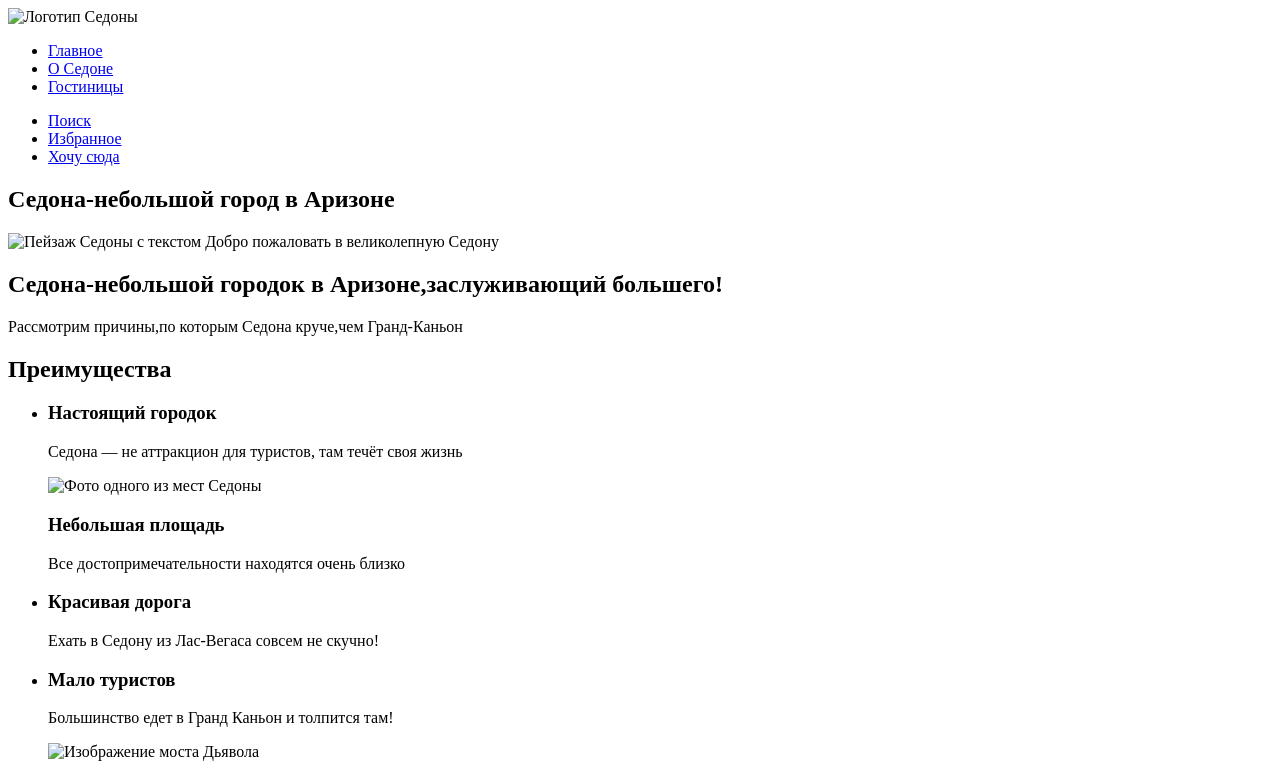
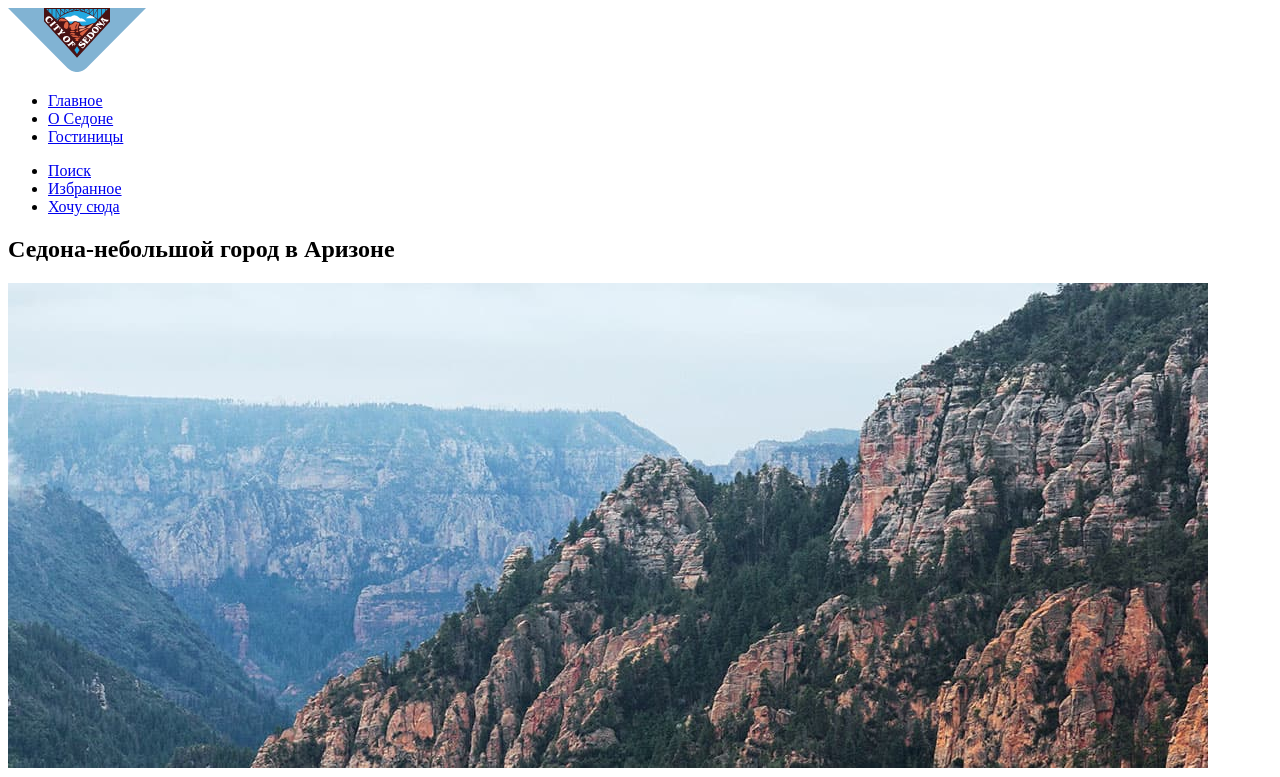
Before and after one commit to htmlacademy-htmlcss/2613569-sedona-2, a plain HTML site: page index.html in a window 1280 px wide. Shown: the top 777 px of the page. Drawn offline with Linux system fonts and the light colour scheme.

Commit message:
Добавляет изображения

```diff
--- a/index.html
+++ b/index.html
@@ -2,12 +2,13 @@
 <html lang="ru">
 <head>
     <meta charset="utf-8">
+    <meta name="viewport" content="width=device-width, initial-scale=1.0" />
     <title>HTML Academy Седона - Nataly Volkova</title>
 </head>
 
 <body>
     <header class="page-header">
-        <img class="logo" src="images/logo.svg" alt="Логотип Седоны" width="138" height="64">
+        <img class="logo" src="images/header/logo.svg" alt="Логотип Седоны" width="138" height="64">
         <nav class="navigation">
             <ul class="navigation-list">
                 <li class="navigation-item">
@@ -44,7 +45,7 @@
     <main class="main-index">
         <section class="main-page">
             <h1 class="visually-hidden">Седона-небольшой город в Аризоне</h1>
-            <img class="logo" src="images/index-background.jpg" alt="Пейзаж Седоны с текстом Добро пожаловать
+            <img class="logo" src="images/main/hero.jpg" alt="Пейзаж Седоны с текстом Добро пожаловать
             в великолепную Седону " width="1200" height="485">
             <h2 class>Седона-небольшой городок в Аризоне,заслуживающий большего!</h2>
             <p> Рассмотрим причины,по которым Седона круче,чем Гранд-Каньон</p>
@@ -55,7 +56,7 @@
                 <li class="advantages-item ">
                     <h3 class="advantages-title">Настоящий городок</h3>
                     <p class="advantages-description">Седона — не аттракцион для туристов, там течёт своя жизнь</p>
-                    <img src="images/photo-1.jpg" alt="Фото одного из мест Седоны" width="800" height="385">
+                    <img src="images/main/photo-1.jpg" alt="Фото одного из мест Седоны" width="800" height="385">
                     <h3 class="advantages-title">Небольшая площадь</h3>
                     <p class="advantages-description">Все достопримечательности находятся очень близко</p>
                 </li>
@@ -67,7 +68,7 @@
                     <h3 class="advantages-title">Мало туристов</h3>
                     <p class="advantages-description">Большинство едет в Гранд Каньон и толпится там!</p>
                 </li>
-                <img src="images/photo-2.jpg" alt="Изображение моста Дьявола" width="800" height="385">
+                <img src="images/main/photo-2.jpg" alt="Изображение моста Дьявола" width="800" height="385">
                 <li class="advantages-item ">
                     <h3 class="advantages-title">Там есть мост Дьявола</h3>
                     <p class="advantages-description">Да, по нему можно пройти! Если вы осмелитесь, разумеется!</p>
@@ -104,6 +105,7 @@
         <section class="subscribe">
             <h2 class="subscribe-title">Подпишитесь на рассылку</h2>
             <p class="subscribe-description">Только полезная информация и никакого спама, честное бойскаутское!</p>
+            <img src="images/main/background.jpg" alt="Изображение пейзажа Седоны" width="1200" height="414">
             <form class="subscribe-form" action="https://echo.htmlacademy.ru/" method="post">
                 <label class="visually-hidden" for="subscribe-email">Укажите Ваш e-mail</label>
                 <input type="e-mail" name="user-name" id="subscribe-email" placeholder="Ваш e-mail" required>
```
